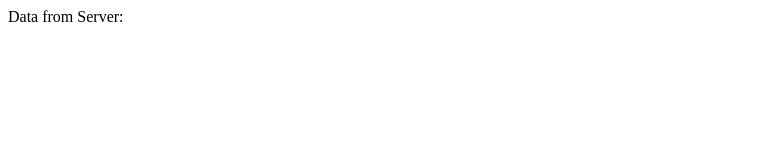
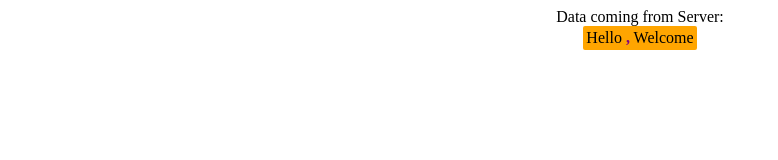
Before and after one commit to waqas-ahmd/netlify-functions-demo, a Gatsby site: page / in a window 1280 px wide. Shown: the whole page, without its empty margins (0-778 px from the left). Built offline with nearby package versions, Linux system fonts and the light colour scheme; Gatsby itself is replaced by a stand-in of ours; no server answers.

Commit message:
a few changes

```diff
--- a/functions/hello/hello.js
+++ b/functions/hello/hello.js
@@ -4,9 +4,10 @@ const handler = async (event) => {
   try {
     //const subject = event.queryStringParameters.name || 'Worlds'
     const name = randomName.first();
+    const surname = randomName.last();
     return {
       statusCode: 200,
-      body: JSON.stringify({ message: `Hello ${name} Welcome` }),
+      body: JSON.stringify({ message: `${name} ${surname}` }),
       // // more keys you can return:
       // headers: { "headerName": "headerValue", ... },
       // isBase64Encoded: true,
--- a/src/pages/index.js
+++ b/src/pages/index.js
@@ -1,17 +1,20 @@
 import React, { useEffect, useState } from "react"
 
 export default function Home() {
-  const [data, setData] = useState("")
+  const [data, setData] = useState({ message: "" })
   useEffect(() => {
-    (async () => {
+    ;(async () => {
       const response = await fetch(".netlify/functions/hello")
       const tempData = await response.json()
       setData(tempData)
     })()
   }, [])
   return (
-    <div>
-      <div>Data from Server: <em>{data.message}</em></div>
+    <div style={{display:"flex",flexDirection:"column", alignItems:"center"}}>
+        <div>Data coming from Server:</div>
+        <div style={{background:"orange", padding:"3px",width:"fit-content", borderRadius:"2px"}}>
+        Hello <b style={{color: "purple"}}>{data.message},</b> Welcome
+        </div>
     </div>
   )
 }
```
